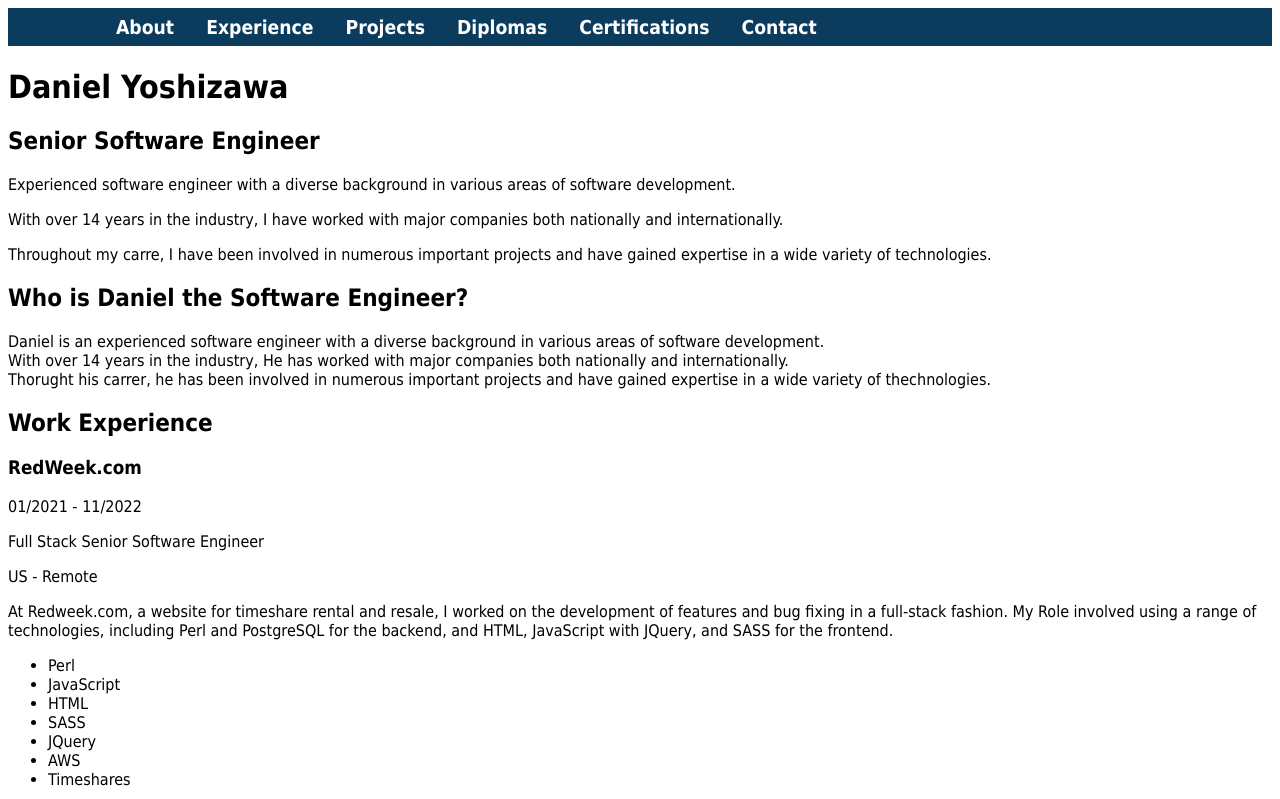
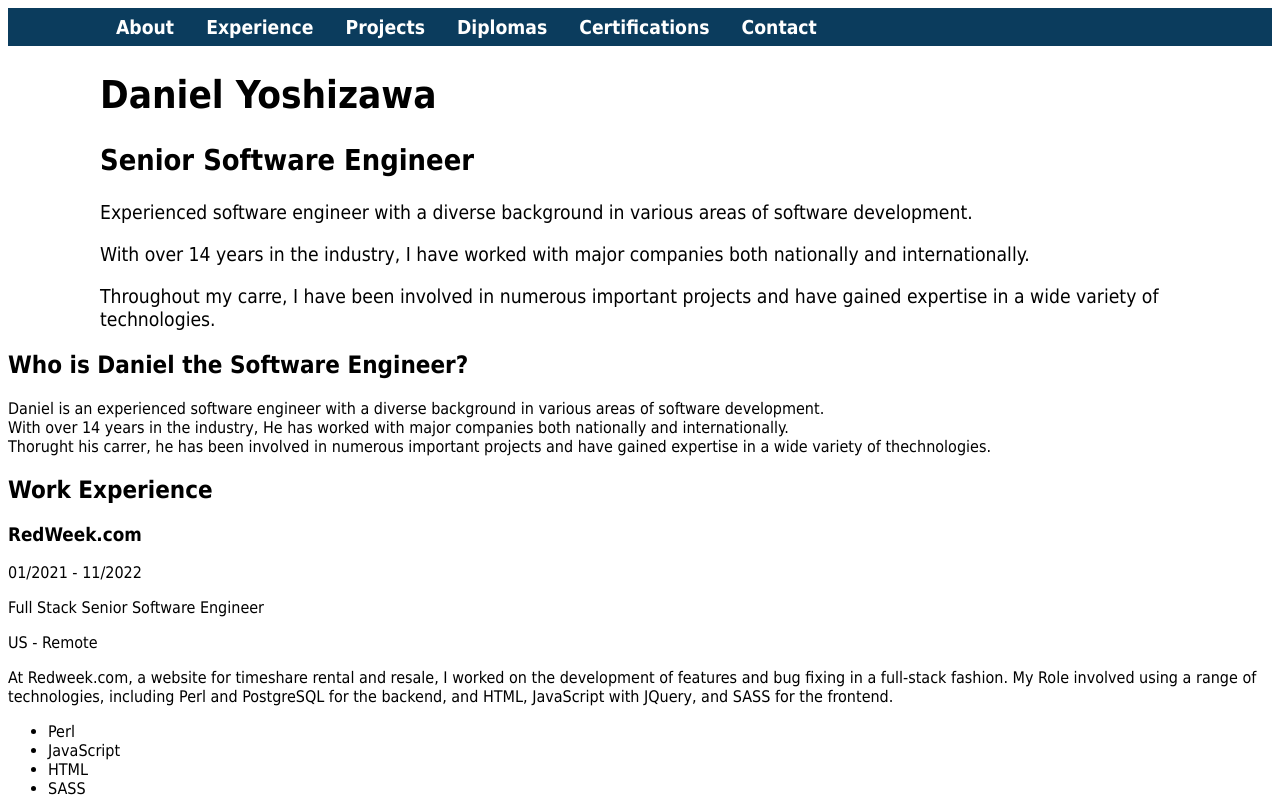
Before and after one commit to danielyoshizawa/portifolio, a React (Create React App) app in the folder site/: page / in a window 1280 px wide. Shown: the top 799 px of the page. Built offline with nearby package versions, Linux system fonts and the light colour scheme; a web font is replaced by a local one.

Commit message:
Hero design - #23

```diff
--- a/site/src/components/hero/Hero.css
+++ b/site/src/components/hero/Hero.css
@@ -1,3 +1,5 @@
-{
-
+.hero {
+  margin: auto;
+  max-width: 1080px;
+  font-size: 1.2rem;
 }
--- a/site/src/components/hero/Hero.js
+++ b/site/src/components/hero/Hero.js
@@ -2,7 +2,7 @@ import './Hero.css'
 
 function Hero() {
   return (
-    <>
+    <div className="hero">
       <h1>Daniel Yoshizawa</h1>
       <h2>Senior Software Engineer</h2>
       <p>
@@ -14,7 +14,7 @@ function Hero() {
       <p>
         Throughout my carre, I have been involved in numerous important projects and have gained expertise in a wide variety of technologies.
       </p>
-    </>
+    </div>
   )
 }
 
```
